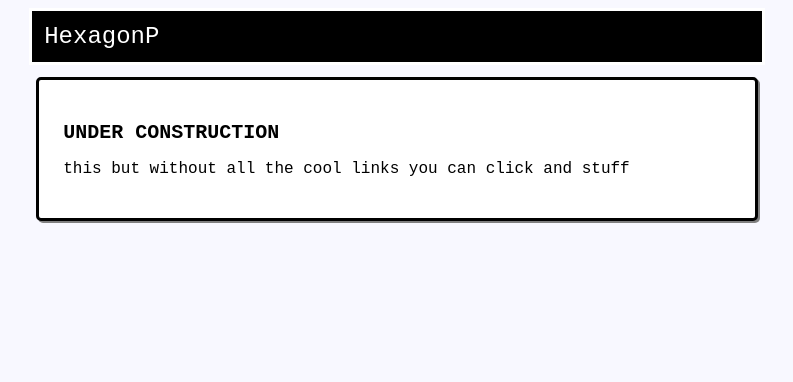
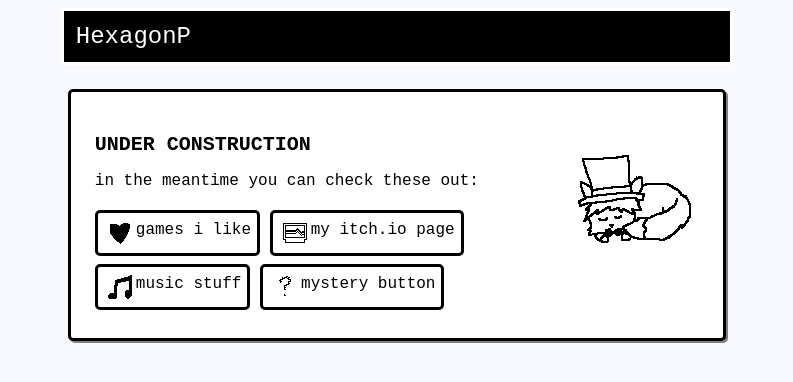
Before and after one commit to HexagonP/hexagonp.github.io, a Jekyll site: the page built from index.md, in a window 1280 px wide. Shown: the top 382 px of the page, without its empty margins (243-1036 px from the left). Built offline with Jekyll 4.4.1, drawn with Linux system fonts in a browser that asks for light colours.

Commit message:
under construction page

```diff
--- a/_sass/base.scss
+++ b/_sass/base.scss
@@ -1,6 +1,11 @@
 $backgroundColor: ghostwhite;
 $bodyColor: #000000;
 $bodyFont: monospace,Arial;
+
+@keyframes appears {
+  0% {bottom: 0px;}
+  100% {bottom: -12px;}
+}
 
 body {
     background: $backgroundColor;
@@ -18,15 +23,20 @@ body {
     color: white;
     border-style: solid;
 
-    width: calc(40% + 200px);
+    width: calc(35% + 200px);
     margin: auto;
     padding: 12px;
 }
 
 .bounds {
-    width: calc(40% + 240px);
+    width: calc(35% + 240px);
     margin: auto;
     z-index: 0;
+
+    animation-name: appears;
+    animation-duration: 0.3s;
+    bottom: -12px;
+    position: relative;
 }
 
 .container {
--- a/index.md
+++ b/index.md
@@ -2,6 +2,12 @@
 layout: default
 title: "home"
 ---
+
+<img style="float: right;" alt="fob" src="assets/images/fob.png">
 ## UNDER CONSTRUCTION
+in the meantime you can check these out:
 
-this but without all the cool links you can click and stuff
+{% include button_a.html icon="assets/icons/like.png" text="games i like" url="https://hexagonp2.carrd.co" %}
+{% include button_a.html icon="assets/icons/games.png" text="my itch.io page" url="https://hexagonp.itch.io" %}
+{% include button_a.html icon="assets/icons/music.png" text="music stuff" url="https://www.youtube.com/@hexscendo" %}
+{% include button_a.html icon="assets/icons/what.png" text="mystery button" url="https://youtu.be/yPYZpwSpKmA" %}
```
Also changed, not shown: assets/icons/games.png (added), assets/icons/like.png (added), assets/icons/music.png (added), assets/icons/what.png (added), assets/images/fob.png (added), 9 other files.
